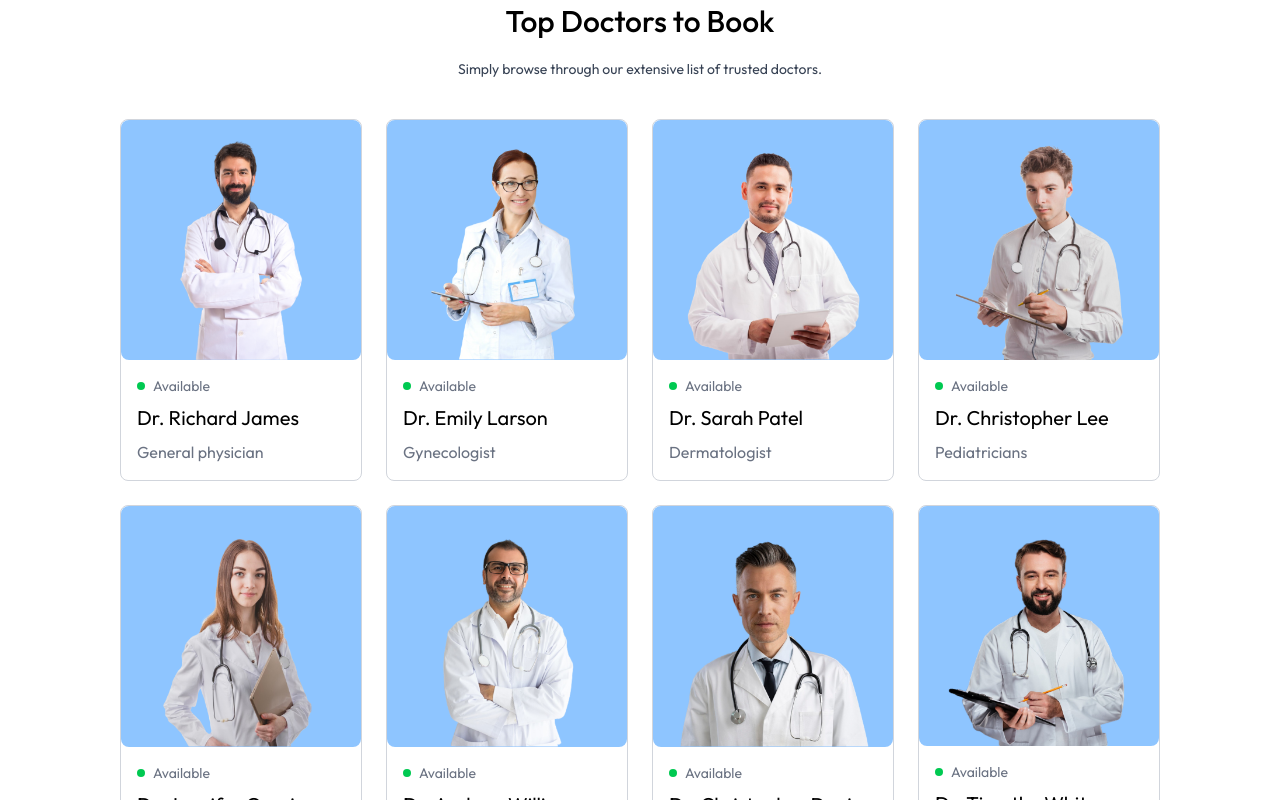
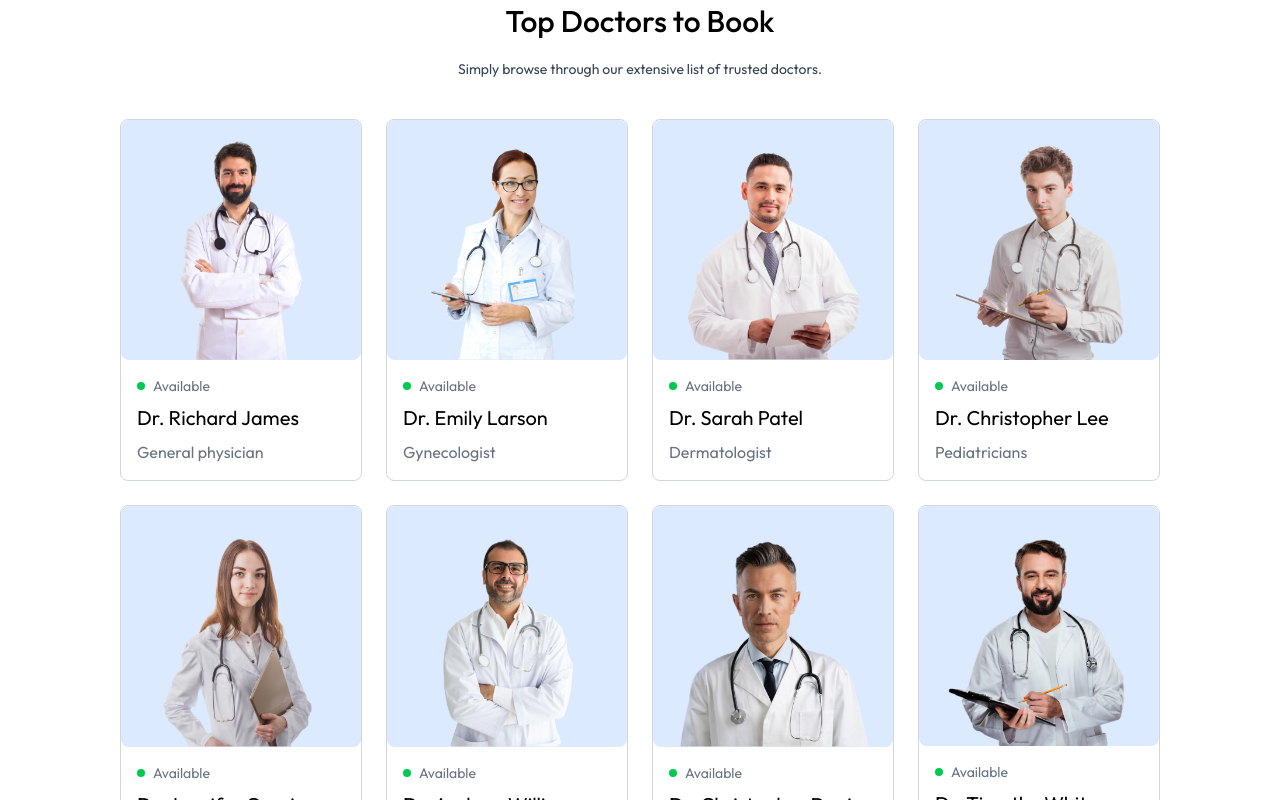
Before and after one commit to IbrahimFullStackWebDev/doctors-appointments-frontend, a React (Vite) app in the folder frontend/: page / in a window 1280 px wide. Shown: the part 1060-1860 px from the top of the page. Built offline with nearby package versions, Linux system fonts and the light colour scheme; the HTML template or start-up script is replaced by a standard one.

Commit message:
style: change background doctor image and add hover effect

```diff
--- a/frontend/src/components/TopDoctors.tsx
+++ b/frontend/src/components/TopDoctors.tsx
@@ -19,11 +19,14 @@ const TopDoctors = () => {
           <div
             key={item._id}
             className="w-full flex flex-col items-start gap-4 pb-4 border border-gray-300 rounded-lg cursor-pointer hover:translate-y-[-10px] transition-all duration-500"
-            onClick={() => navigate("/doctors/" + item.speciality)}
+            onClick={() => {
+              navigate("/doctors/" + item.speciality);
+              scrollTo(0, 0);
+            }}
           >
             <img
               src={item.image}
-              className="bg-blue-300 rounded-lg"
+              className="bg-blue-100 rounded-lg"
               alt="doctor image"
             />
             <div className="flex flex-col items-start gap-2 px-4">
--- a/frontend/src/pages/Doctors.tsx
+++ b/frontend/src/pages/Doctors.tsx
@@ -43,7 +43,7 @@ const Doctors = () => {
             >
               <img
                 src={item.image}
-                className="bg-blue-300 rounded-lg"
+                className="bg-blue-100 rounded-lg hover:bg-blue-500 transition-all duration-500"
                 alt="doctor image"
               />
               <div className="flex flex-col items-start gap-2 px-4">
```
